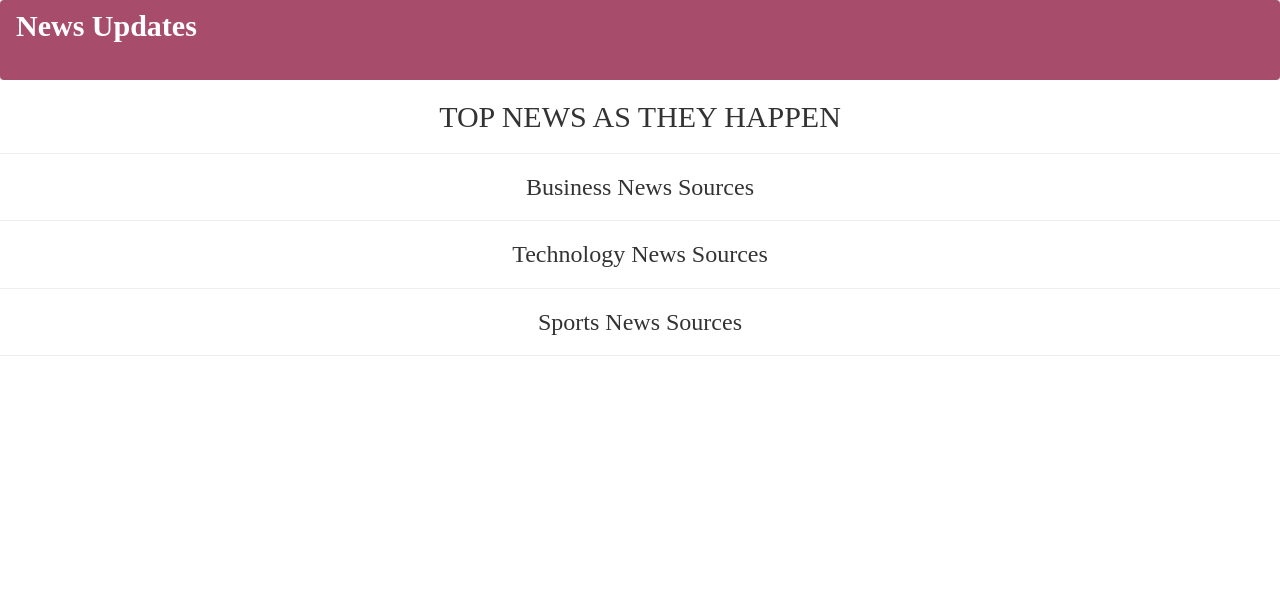
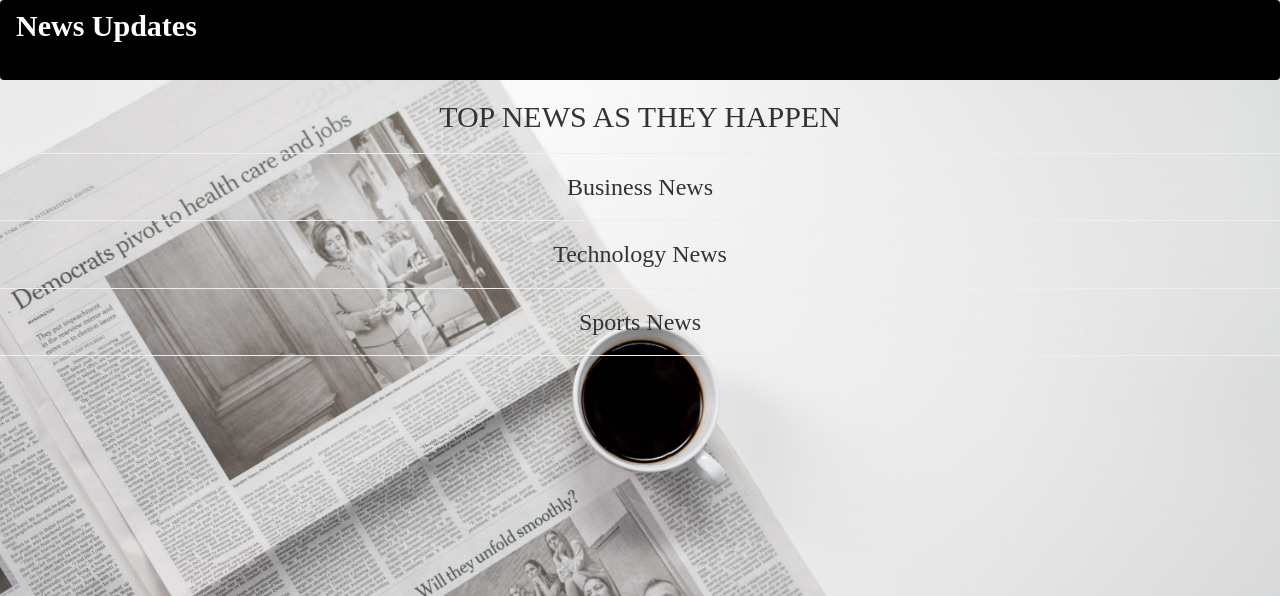
Before and after one commit to Alikutepa/News-API, a Python web app: template app/templates/index.html in a window 1280 px wide. Shown: the top 596 px of the page. Run offline with Jinja, Linux system fonts and the light colour scheme; the template is opened without the code that fills it, so the values that code supplies are empty; some libraries are stand-ins or nearby versions.

Commit message:
update changes

```diff
--- /dev/null
+++ b/app/static/css/index.css
@@ -0,0 +1,7 @@
+body {
+  background-image: url(./pexels-cottonbro-3944425.jpg);
+  background-position: center center;
+  background-repeat: no-repeat;
+  background-attachment: fixed;
+  background-size: cover;
+}
--- a/app/templates/index.html
+++ b/app/templates/index.html
@@ -4,8 +4,9 @@
 <!DOCTYPE html>
 <html lang="en">
 <head>
-    {% block styles %}
+    {% block styles%}
     {{ super() }}
+    <link rel="stylesheet" href="{{url_for('static',filename='css/index.css')}}">
     {% endblock %}
 </head>
 <body>
@@ -14,17 +15,17 @@
 
         <h2 class="text-center" style="font-family: 'Times New Roman', Times, serif;"> TOP NEWS AS THEY HAPPEN</h2>
         <hr>
-        <h3 class="text-center" style="font-family: 'Times New Roman', Times, serif;" >Business News Sources</h3>
+        <h3 class="text-center" style="font-family: 'Times New Roman', Times, serif;" >Business News</h3>
         <hr>
         <ul>
             {{ macro.displaySourcesList(business)}}
         </ul>
-        <h3 class="text-center"style="font-family: 'Times New Roman', Times, serif;"> Technology News Sources</h3>
+        <h3 class="text-center"style="font-family: 'Times New Roman', Times, serif;"> Technology News</h3>
         <hr>
         <ul>
             {{ macro.displaySourcesList(technology)}}
         </ul>
-        <h3 class="text-center"style="font-family: 'Times New Roman', Times, serif;">Sports News Sources</h3>
+        <h3 class="text-center"style="font-family: 'Times New Roman', Times, serif;">Sports News</h3>
         <hr>
         <ul>
             {{ macro.displaySourcesList(sports)}}
--- a/app/templates/macros.html
+++ b/app/templates/macros.html
@@ -3,7 +3,7 @@
 
     <div class="row">
     {% for source in source_row %}
-    <div class="col-md-4">
+    <div class="col-md-12">
 
 
         <div class="panel panel-default" >
--- a/app/templates/navbar.html
+++ b/app/templates/navbar.html
@@ -1,6 +1,6 @@
-<div class="navbar navbar-dark bg-primary" role="navigation" style=" min-height: 10vh;  align-items: center; background-color: rgb(168, 76, 107) !important ;">
+<div class="navbar navbar-dark bg-primary" role="navigation" style=" min-height: 10vh;  align-items: center; background-color: black !important ;">
   <div class="container-fluid" style="margin: 0;">
-      <div class="navbar-header">
+      <div class="navbar-header text-center">
           <button type="button" class="navbar-toggle" data-toggle="collapse" data-target=".navbar-collapse" >
             <span class="sr-only">Toggle navigation</span>
             <span class="icon-bar"></span>
--- a/app/templates/news.html
+++ b/app/templates/news.html
@@ -19,7 +19,7 @@
 
       {% for article in article_row %}
 
-      <div class="col-md-3">
+      <div class="col-md-6">
         <div class="thumbnail" >
 
 
```
Also changed, not shown: app/static/css/pexels-cottonbro-3944425.jpg (added), app/static/css/pexels-pixabay-158651.jpg (added).
